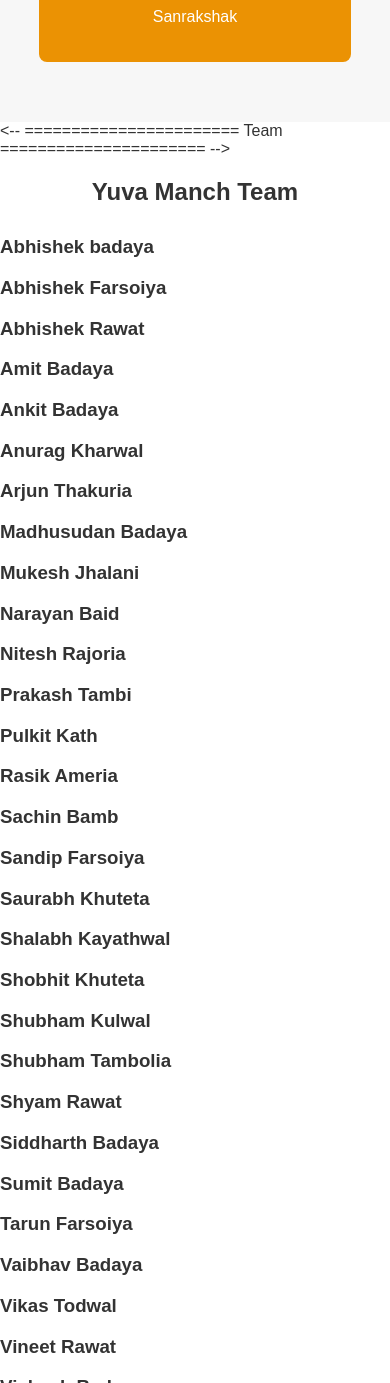
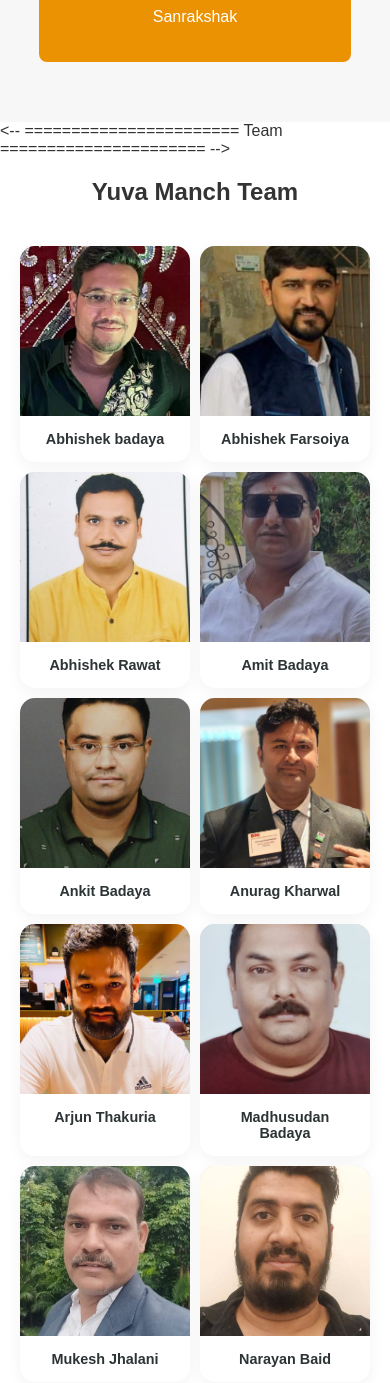
Before and after one commit to Apoorvghoshal/The_phenix, a Flask app: page / in a window 390 px wide. Shown: the part 5117-6500 px from the top of the page. Run offline with Flask 3, Linux system fonts and the light colour scheme.

Commit message:
Enhance CSS for team section layout and styles
Added new styles for team section and improved responsiveness.

```diff
--- a/static/style.css
+++ b/static/style.css
@@ -4,6 +4,9 @@
   --accent: #6b1f1f;
   --dark: #222;
   --light-gray: #f7f7f7;
+  --card-width: 120px;
+  --gap: 25px;
+  --transition: 0.4s cubic-bezier(0.165, 0.84, 0.44, 1);
 }
 
 body {
@@ -509,3 +512,73 @@ footer .copyright {
     margin-bottom: 20px;
     font-family: serif;
 }
+
+/* ===============team ==================== */
+
+/* The Grid System */
+    .team-section {
+    display: grid;
+    max-width: 1200px; /* Limits width so it doesn't stretch forever on big screens */
+    margin: 40px auto; /* Centers the grid */
+    /* Fixed the variables here */
+    grid-template-columns: repeat(auto-fill, minmax(var(--card-width), 1fr));
+    gap: var(--gap);
+    padding: 0 20px; /* Internal breathing room */
+}
+
+        /* The Individual Module */
+        .member-module {
+            background: white;
+            border-radius: 15px;
+            overflow: hidden;
+            box-shadow: 0 4px 15px rgba(0,0,0,0.05);
+            transition: var(--transition);
+        }
+
+        .member-module:hover {
+            transform: translateY(-10px);
+            box-shadow: 0 20px 30px rgba(0,0,0,0.1);
+        }
+
+        /* Image via Div for easy folder mapping */
+        .image-container {
+            width: 100%;
+            aspect-ratio: 1 / 1; /* Keeps it square */
+            background-size: cover;
+            background-position: center;
+            background-repeat: no-repeat;
+            transition: var(--transition);
+            /* Optional: subtle placeholder color if image is missing */
+            background-color: #ddd;
+        }
+
+        .member-module:hover .image-container {
+            transform: scale(1.05);
+        }
+
+        .details {
+            padding: 15px;
+            text-align: center;
+        }
+
+        .details h3 {
+            margin: 0;
+            font-size: 0.8rem;
+            color: #2d3436;
+        }
+
+        .details p {
+            margin: 5px 0 0;
+            font-size: 0.65rem;
+            color: #636e72;
+            font-weight: 500;
+        }
+
+        /* Responsive tweak for small screens */
+        @media (max-width: 480px) {
+            .team-section {
+                grid-template-columns: repeat(2, 1fr);
+                gap: 10px;
+            }
+            .details h3 { font-size: 0.9rem; }
+        }
```
